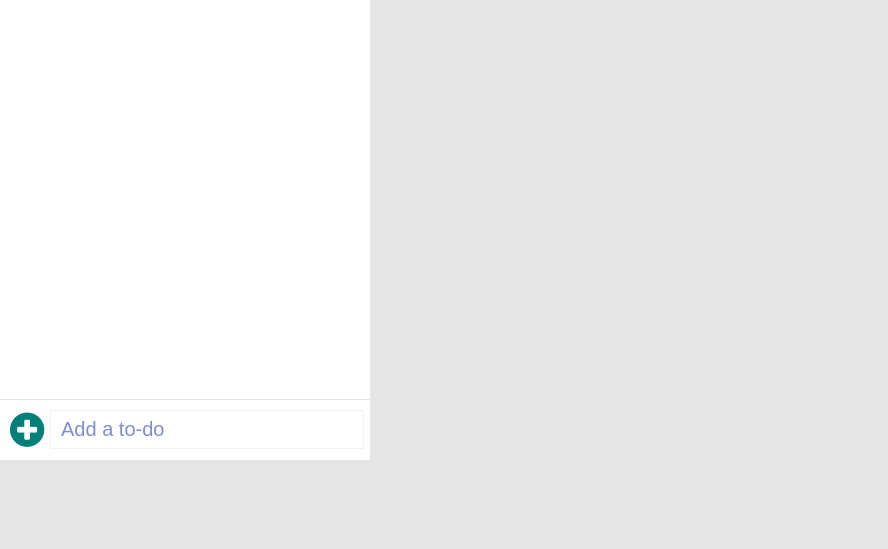
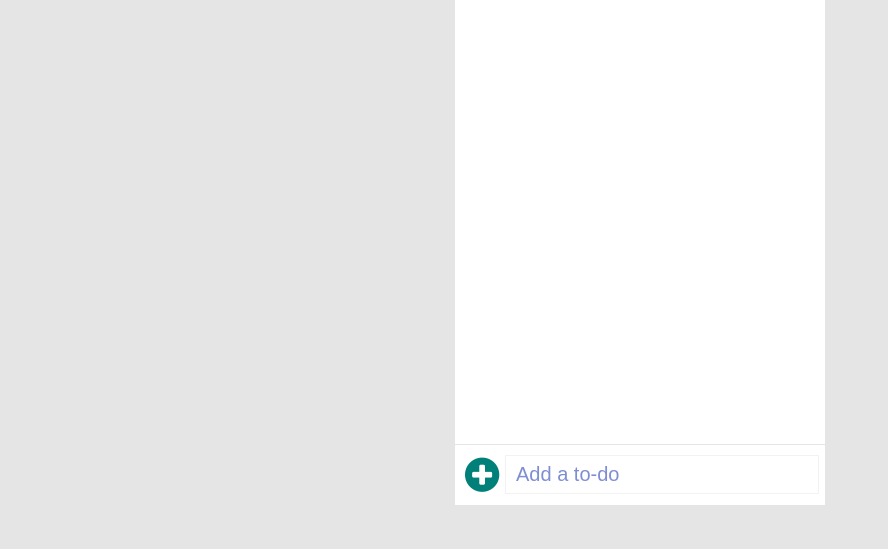
Before and after one commit to SMD-1/todo, a plain HTML site: page index.html in a window 1280 px wide. Shown: the part 251-800 px from the top of the page, without its empty margins (0-888 px from the left). Drawn offline with Linux system fonts and the light colour scheme.

Commit message:
display in center

```diff
--- a/style.css
+++ b/style.css
@@ -164,3 +164,13 @@ body{
     font-family: 'Titillium Web', sans-serif;
     font-size: 20px;
 }
+
+
+@media(min-width:500px){
+    body{
+        display: flex;
+        justify-content: center;
+        align-items: center;
+        min-height: 100vh;
+    }
+}
```
